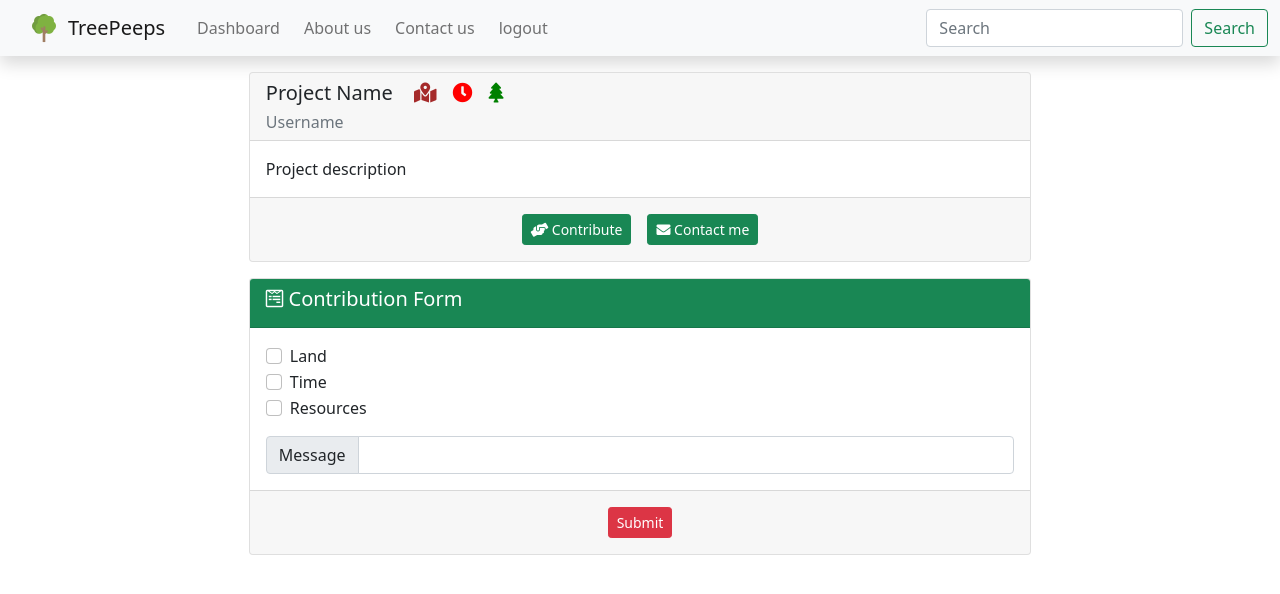
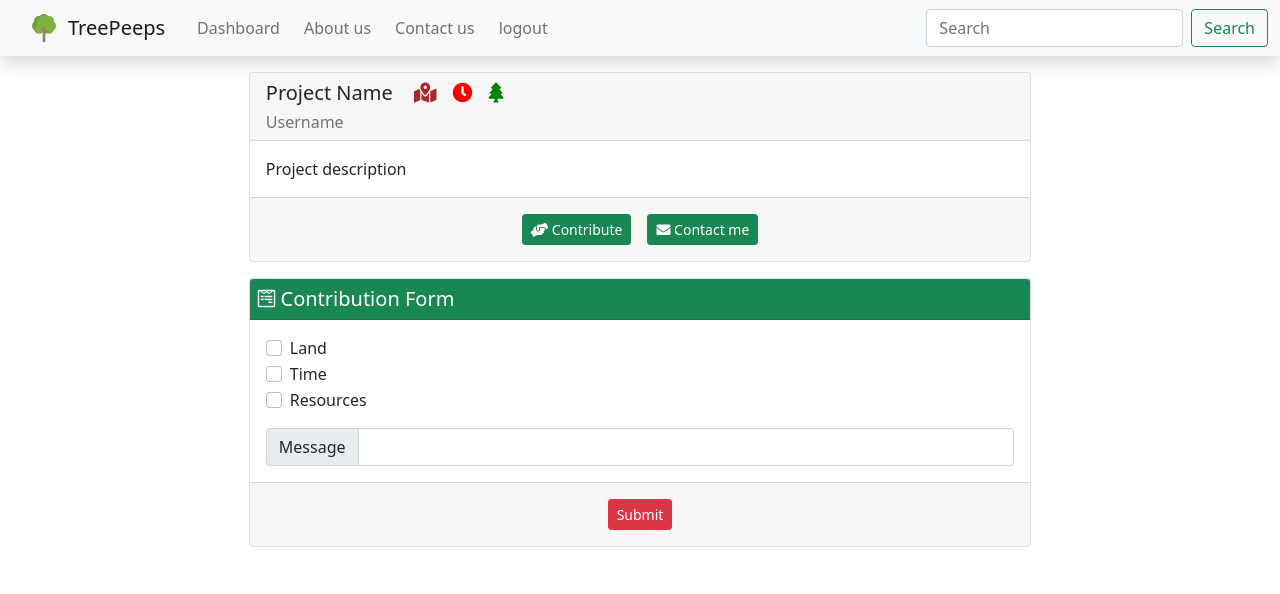
Before and after one commit to ClaireMDavies/TreePeeps, a React (Create React App) app in the folder client/: page /feeds in a window 1280 px wide. Shown: the top 594 px of the page. Built offline with nearby package versions, Linux system fonts and the light colour scheme.

Commit message:
Updating styles

```diff
--- a/client/src/pages/Feeds.js
+++ b/client/src/pages/Feeds.js
@@ -63,7 +63,7 @@ function Feeds() {
             {/* Contribute Card */}
             <div className="row d-flex justify-content-center mb-3">
                 <div className="card" style={styles.cardStyle}>
-                    <div className="card-header bg-success">
+                    <div className="card-header bg-success p-2 pb-0">
                         <h5 className="card-title text-white "><i className="fab fa-wpforms"></i> Contribution Form</h5>
                     </div>
                     <div className="card-body">
```
